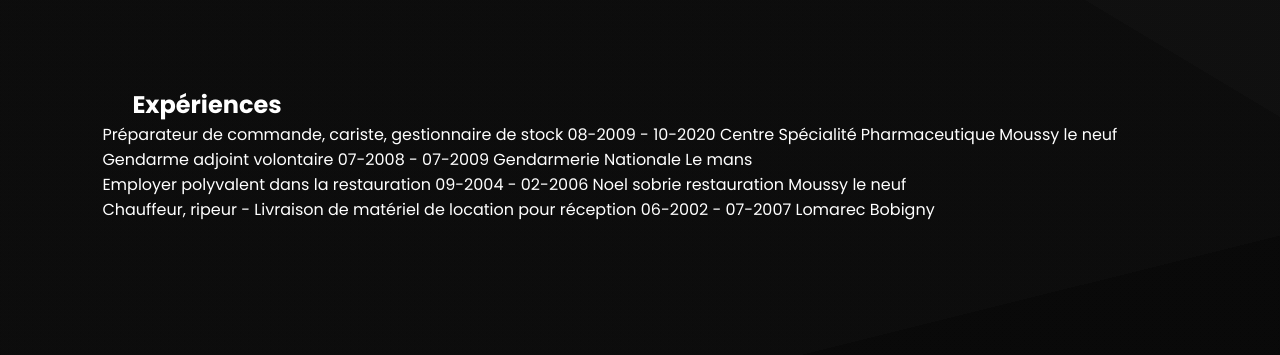
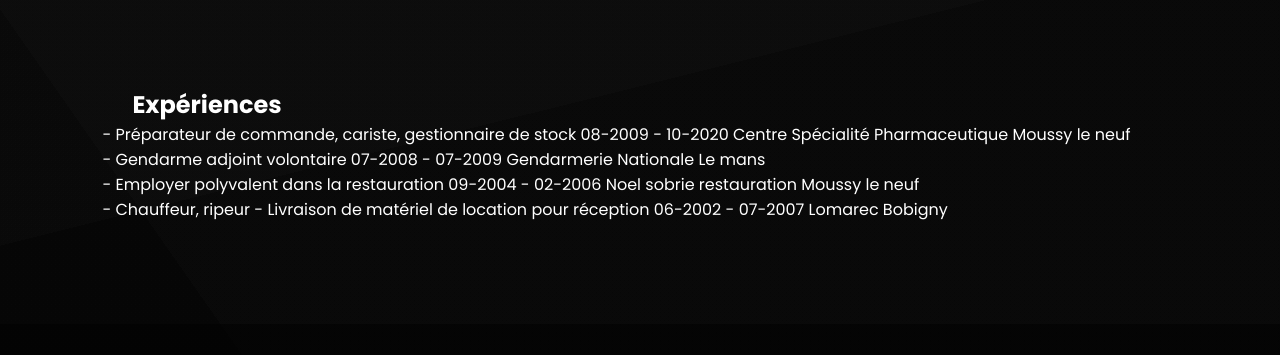
Before and after one commit to victor-roizot/cv-numerique, a plain HTML site: page index.html in a window 1280 px wide. Shown: the part 2170-2525 px from the top of the page. Drawn offline with nearby package versions, Linux system fonts and the light colour scheme.

Commit message:
update CV

```diff
--- a/index.html
+++ b/index.html
@@ -107,17 +107,18 @@
 
     <section id="experiences">
       <h2 class="title">Expériences</h2>
-      <p>Préparateur de commande, cariste, gestionnaire de stock
+      <p>- Préparateur de commande, cariste, gestionnaire de stock
         08-2009 - 10-2020 Centre Spécialité Pharmaceutique Moussy le neuf</p>
-      <p>Gendarme adjoint volontaire
+      <p>- Gendarme adjoint volontaire
         07-2008 - 07-2009 Gendarmerie Nationale Le mans</p>
-      <p>Employer polyvalent dans la restauration
+      <p>- Employer polyvalent dans la restauration
         09-2004 - 02-2006 Noel sobrie restauration Moussy le neuf</p>
-      <p>Chauffeur, ripeur - Livraison de matériel de location pour
+      <p>- Chauffeur, ripeur - Livraison de matériel de location pour
         réception
         06-2002 - 07-2007 Lomarec Bobigny</p>
     </section>
 
+    <!-- À rajouter
     <section id="hobbies">
       <h2 class="title">Centres d'intérêt</h2>
       <p>Lorem ipsum dolor, sit amet consectetur adipisicing elit. Perferendis maxime aliquid earum quos at
@@ -125,7 +126,6 @@
         veritatis, doloremque laborum quae commodi est voluptates ipsa, provident asperiores vitae possimus ex.
         Culpa, quam iusto atque autem consequuntur cumque aliquam.</p>
     </section>
-    <!-- À rajouter
     <section id="project">
       <h2 class="title">Projets</h2>
       <a href="">Lien</a>
@@ -134,7 +134,6 @@
         asperiores! Tempora beatae debitis repellat aut fugiat vitae ad quod facilis? Atque velit fugit veniam
         dignissimos at ducimus?</p>
     </section>
-  -->
     <section>
       <div class="about">
         <h2 class="title">À propos</h2>
@@ -145,14 +144,16 @@
         </p>
       </div>
     </section>
+  -->
   </main>
 
   <!---------- FOOTER ---------->
 
   <section class="footer">
-    <h3 class="cta_btn"><a href="index.html">Me Contacter</a></h3>
+    <h3 class="cta_btn"><a href="mailto:roizotvictor@gmail.com">Me Contacter</a></h3>
     <div class="iconsFooter">
       <!--<li>  <a href="index.html"><ion-icon name="logo-linkedin"></ion-icon></a> -->
+      <a href="https://github.com/victor-roizot?tab=repositories"><ion-icon name="logo-github"></ion-icon>
     </div>
     <p>Copyright 2024</p>
   </section>
```
